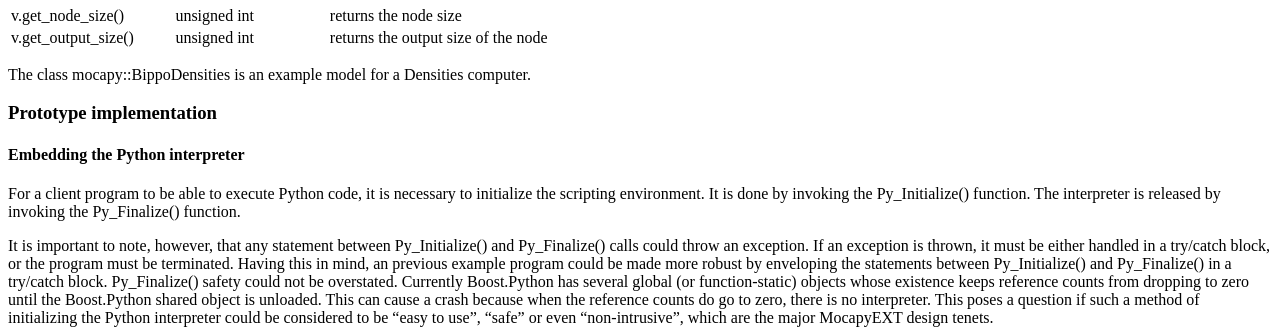
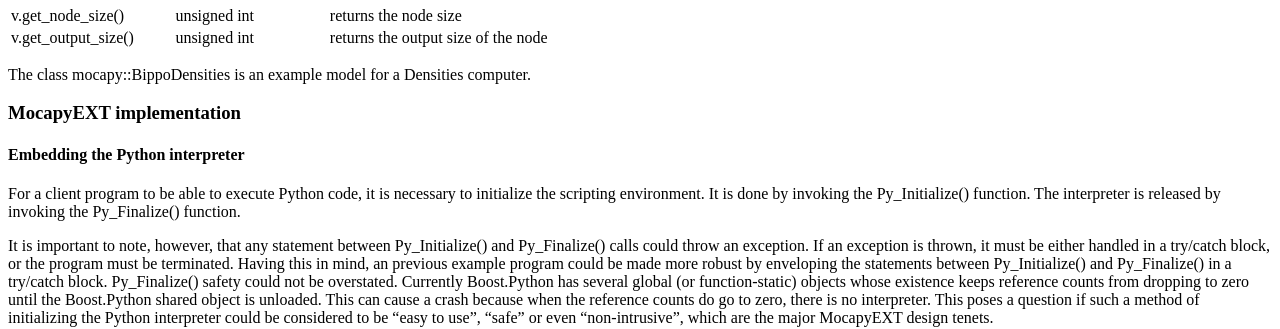
Before and after one commit to biopython/biopython.github.io, a Jekyll site: the page built from wiki/GSOC2011_MocapyExt.md, in a window 1280 px wide and 900 px high, scrolled down 2575 px. Shown: the part 158-487 px from the top of the window. Built offline with Jekyll 4.4.1, drawn with Linux system fonts in a browser that asks for light colours.

Commit message:
/* Prototype implementation */

```diff
--- a/wiki/GSOC2011_MocapyExt.md
+++ b/wiki/GSOC2011_MocapyExt.md
@@ -234,7 +234,7 @@ nodes and the value of the node to which the method belongs.
 The class mocapy::BippoDensities is an example model for a Densities
 computer.
 
-### Prototype implementation
+### MocapyEXT implementation
 
 #### Embedding the Python interpreter
 
```
Also changed, not shown: 1 other file.
